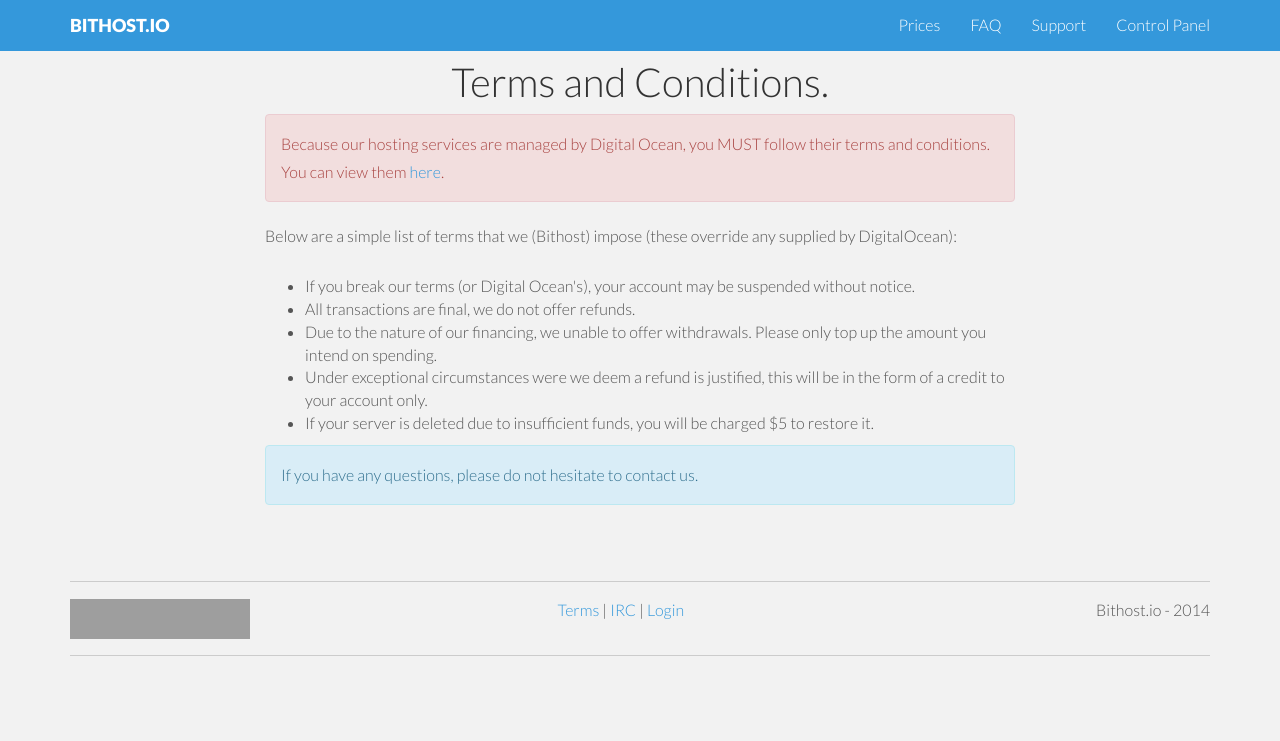
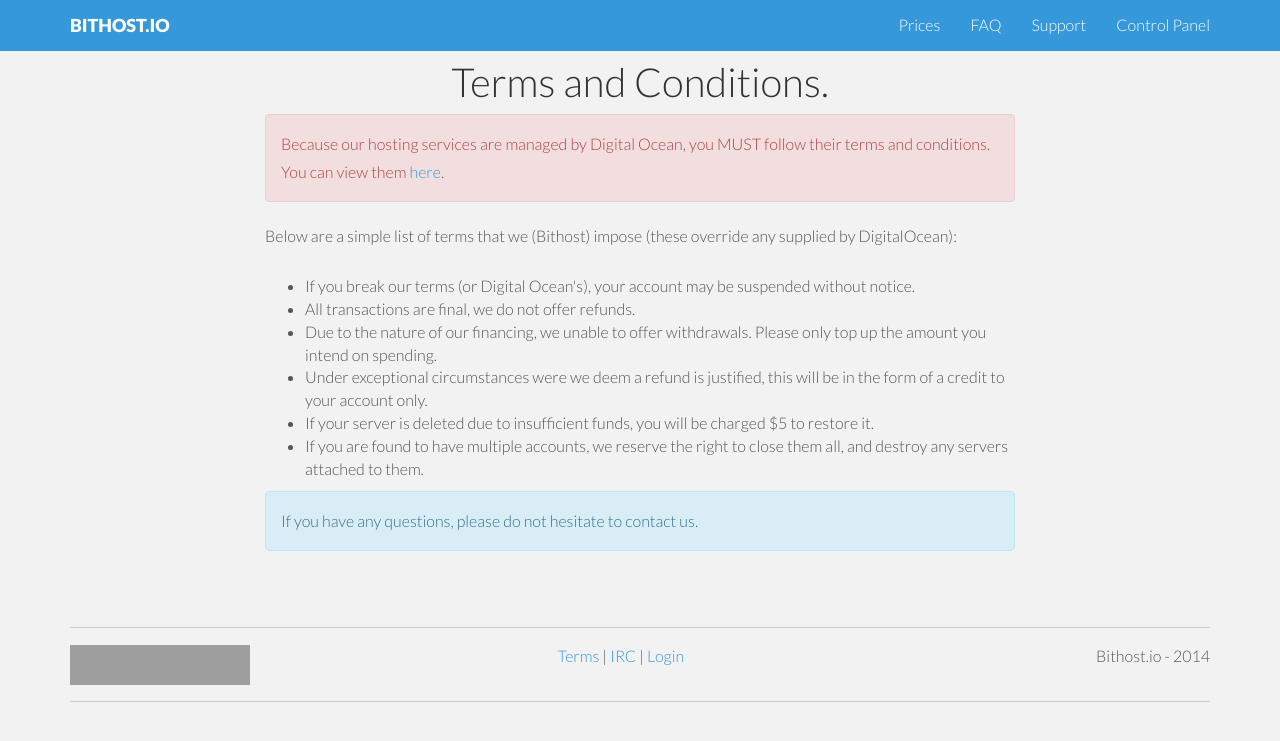
Before and after one commit to bithostio/www.bithost.io, a Jekyll site: the page built from terms/index.html, in a window 1280 px wide. Shown: the top 741 px of the page. Built offline with Jekyll 4.4.1, drawn with Linux system fonts in a browser that asks for light colours; nearby versions of some CDN libraries; Markdown is read by kramdown in place of the engine named in the settings; a script that is not in the unit is left out; grey boxes are pictures that could not be loaded.

Commit message:
Update index.html

```diff
--- a/terms/index.html
+++ b/terms/index.html
@@ -25,6 +25,7 @@ title: Terms and Conditions
         <li>Due to the nature of our financing, we unable to offer withdrawals. Please only top up the amount you intend on spending.</li>
         <li>Under exceptional circumstances were we deem a refund is justified, this will be in the form of a credit to your account only.</li>
         <li>If your server is deleted due to insufficient funds, you will be charged $5 to restore it.</li>
+        <li>If you are found to have multiple accounts, we reserve the right to close them all, and destroy any servers attached to them.</li>
       </ul>
 
       <p class="alert alert-info">
```
